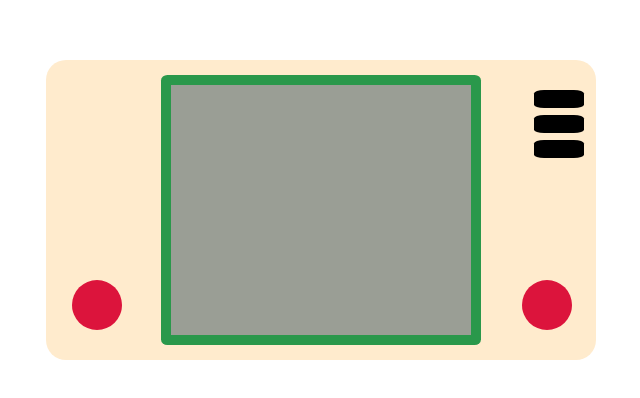
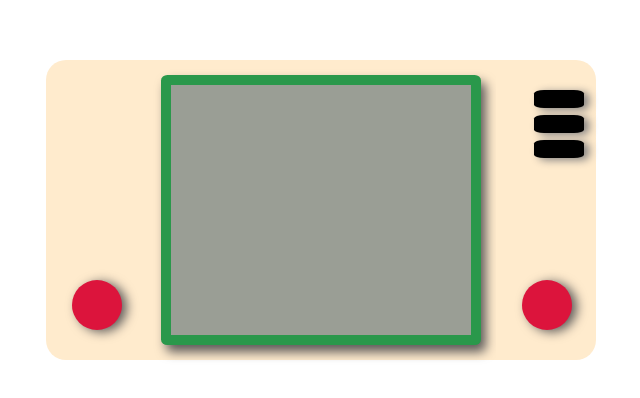
Before and after one commit to JordiRoso/videconsola1, a plain HTML site: page index.html in a window 1280 px wide. Shown: the part 198-596 px from the top of the page, without its empty margins (319-959 px from the left). Drawn offline with Linux system fonts and the light colour scheme.

Commit message:
añadir sombras

```diff
--- a/css/styles.css
+++ b/css/styles.css
@@ -23,7 +23,8 @@
     display: flex;
     position: absolute;
     bottom: 10%;
-    left: 26px;;
+    left: 26px;
+    box-shadow: 5px 2px 11px rgb(93, 90, 90);
 
 
 }
@@ -46,6 +47,9 @@
     align-items: center;
     justify-content: center;
     border-radius: 2%;
+    box-shadow: 5px 7px 11px rgb(93, 90, 90);
+
+
 
 
 
@@ -54,6 +58,7 @@
     width: 300px;
     height: 250px;
     background-color: rgb(154, 158, 149);
+
 
 
 
@@ -67,6 +72,7 @@
     position: relative;
     border-top-right-radius: 20px;
     border-bottom-right-radius: 20px;
+
 }
 .botdere{
     width: 50px;
@@ -77,6 +83,8 @@
     position: absolute;
     bottom: 10%;
     left: 26px;
+    box-shadow: 5px 2px 11px rgb(93, 90, 90);
+
 
 
 }
@@ -98,6 +106,7 @@ img:hover {
     position: absolute;
     left: 38px;
     top: 30px;
+    box-shadow: 5px 2px 8px rgb(131, 129, 129);
 }
 .peque2{
     width: 50px;
@@ -108,6 +117,7 @@ img:hover {
     position: absolute;
     left: 38px;
     top: 55px;
+    box-shadow: 5px 2px 8px rgb(131, 129, 129);
 
 }
 .peque3{
@@ -119,6 +129,7 @@ img:hover {
     position: absolute;
     left: 38px;
     top: 80px;
+    box-shadow: 5px 2px 8px rgb(131, 129, 129);
 
 
 }
```
